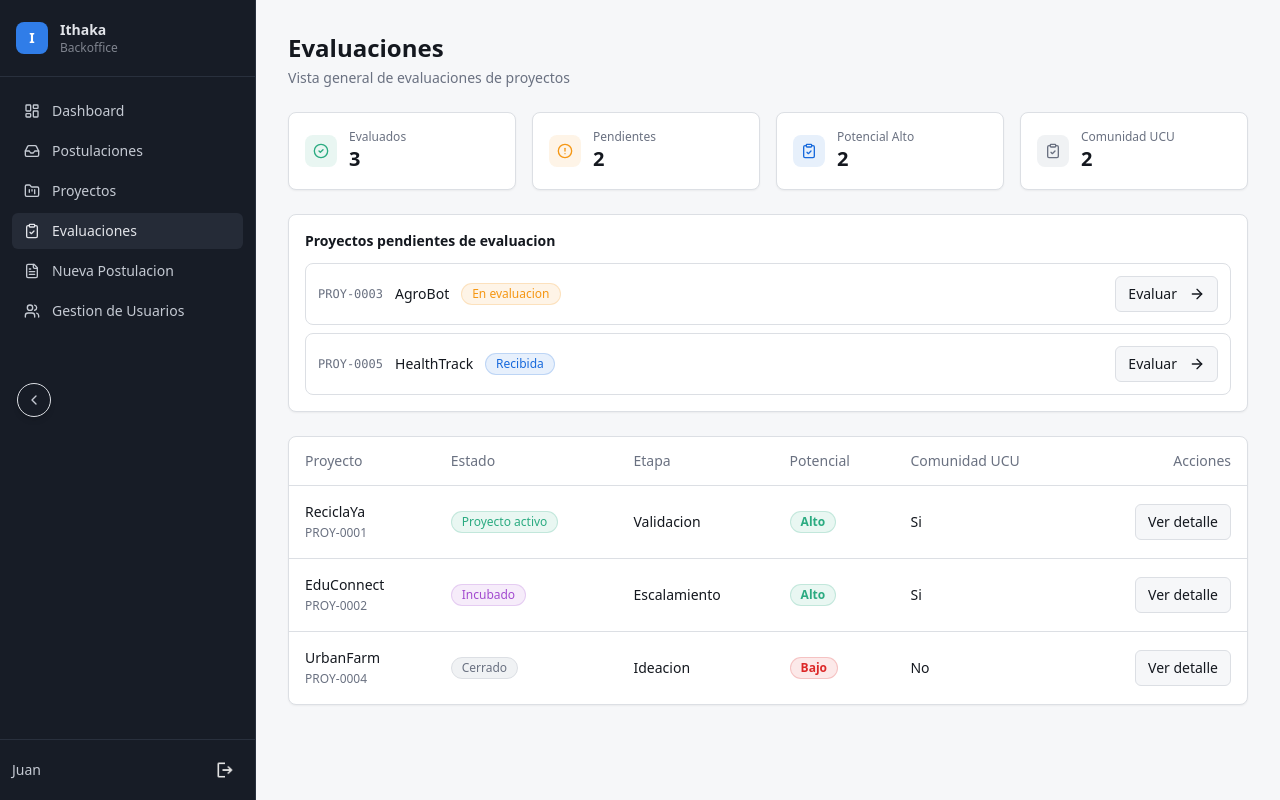
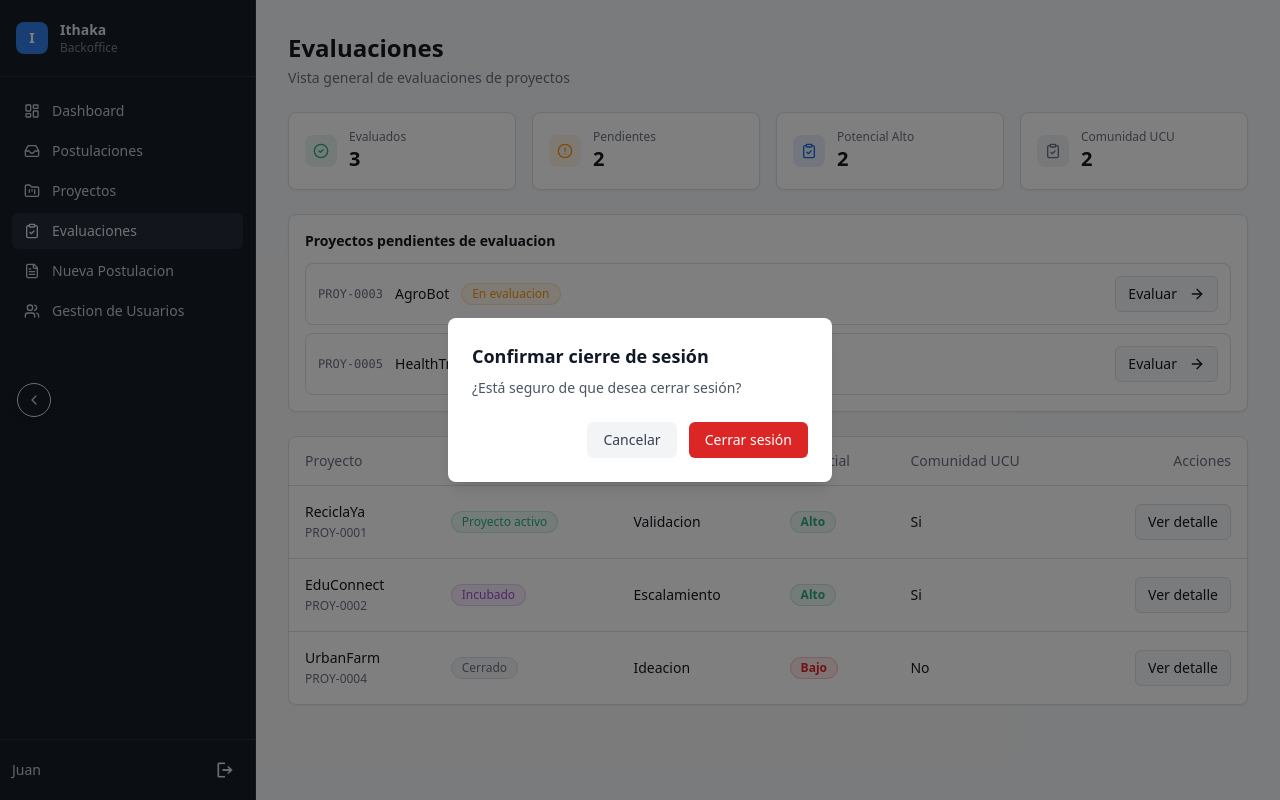
Before and after one commit to ucudal/reto-summer-2026-ithaka-frontend, a Next.js app: page /evaluaciones in a window 1280 px wide. Both pictures are taken after a click on the button 225 px from the left and 770 px from the top of the page. Built offline with nearby package versions, Linux system fonts and the light colour scheme.

Commit message:
Logout funcionando (#3)

```diff
--- a/components/app-sidebar.tsx
+++ b/components/app-sidebar.tsx
@@ -18,7 +18,6 @@ import { cn } from "@/lib/utils"
 import { useState } from "react"
 import { useRole } from "@/components/role-context"
 
-
 const navItems = [
   { href: "/", label: "Dashboard", icon: LayoutDashboard },
   { href: "/postulaciones", label: "Postulaciones", icon: Inbox },
@@ -31,7 +30,8 @@ const navItems = [
 export function AppSidebar() {
   const pathname = usePathname()
   const [collapsed, setCollapsed] = useState(false)
-  const { role } = useRole()
+  const { role, setRole } = useRole()
+  const [showLogoutConfirm, setShowLogoutConfirm] = useState(false)
 
   return (
     <aside
@@ -59,7 +59,6 @@ export function AppSidebar() {
       <nav className="flex-1 px-3 py-4">
         <ul className="flex flex-col gap-1">
           {(() => {
-            const { role } = useRole()
 
             // Filtrar items según el rol
             let items = navItems
@@ -114,8 +113,7 @@ export function AppSidebar() {
           )}
 
           <button
-            onClick={() => {console.log("Hola")}}
-            aria-label={collapsed ? "Abrir configuración" : "Cerrar configuración"}
+            onClick={() => setShowLogoutConfirm(true)}
             className="p-2 rounded-lg hover:bg-sidebar-accent transition"
           >
             <Image
@@ -153,6 +151,35 @@ export function AppSidebar() {
           <ChevronLeft className="h-4 w-4" />
         )}
       </button>
+
+      {/* Confirmacion de logout */}
+      {showLogoutConfirm && (
+        <div className="fixed inset-0 bg-black/50 flex items-center justify-center z-50">
+          <div className="bg-white rounded-lg shadow-lg p-6 max-w-sm w-full mx-4">
+            <h2 className="text-lg font-semibold text-gray-900 mb-2">
+              Confirmar cierre de sesión
+            </h2>
+            <p className="text-gray-600 text-sm mb-6">
+              ¿Está seguro de que desea cerrar sesión?
+            </p>
+
+            <div className="flex gap-3 justify-end">
+              <button
+                onClick={() => setShowLogoutConfirm(false)}
+                className="px-4 py-2 rounded-md text-gray-700 bg-gray-100 hover:bg-gray-200 transition text-sm font-medium"
+              >
+                Cancelar
+              </button>
+              <button
+                onClick={ () => setRole(null)}
+                className="px-4 py-2 rounded-md text-white bg-red-600 hover:bg-red-700 transition text-sm font-medium"
+              >
+                Cerrar sesión
+              </button>
+            </div>
+          </div>
+        </div>
+      )}
     </aside>
   )
 }
```
